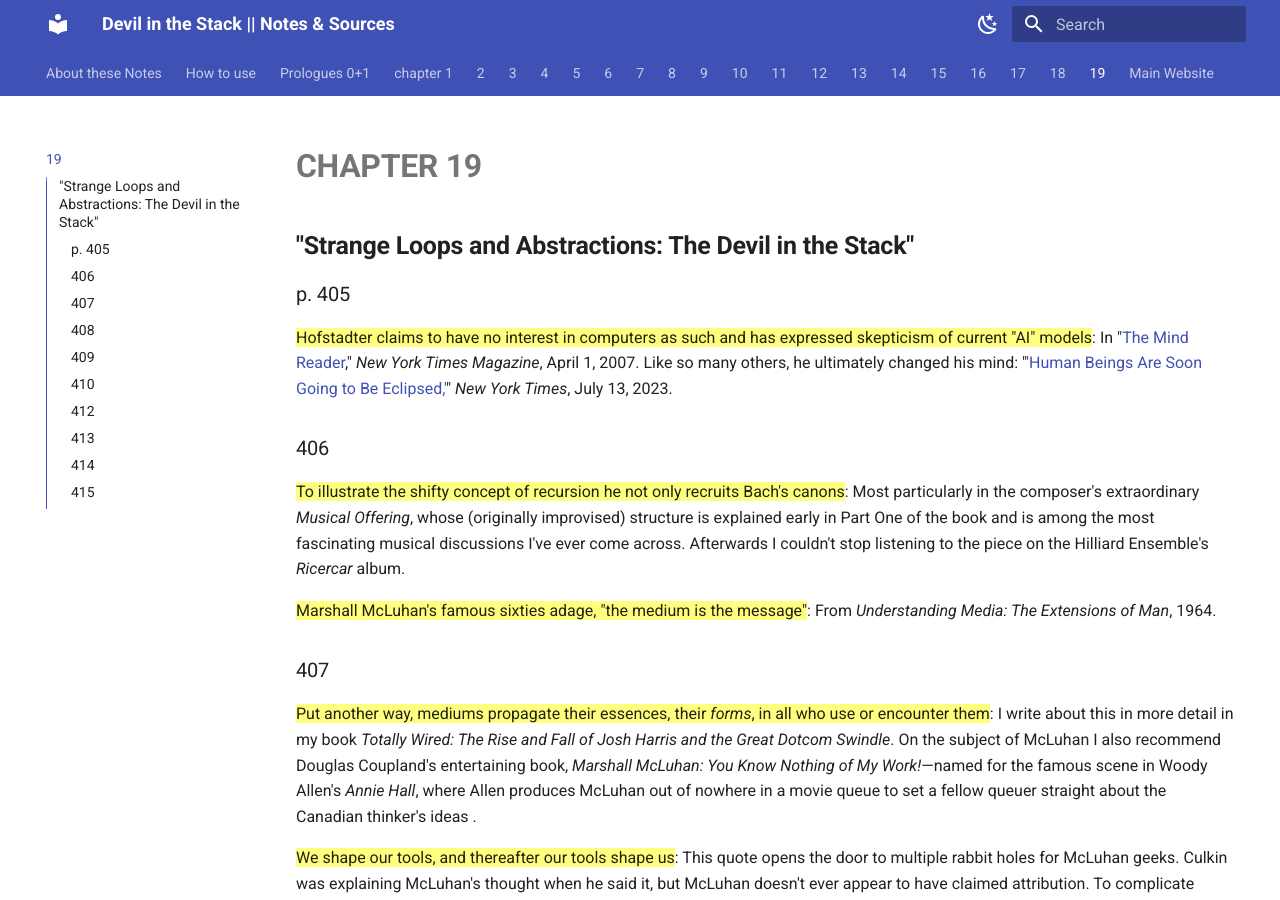
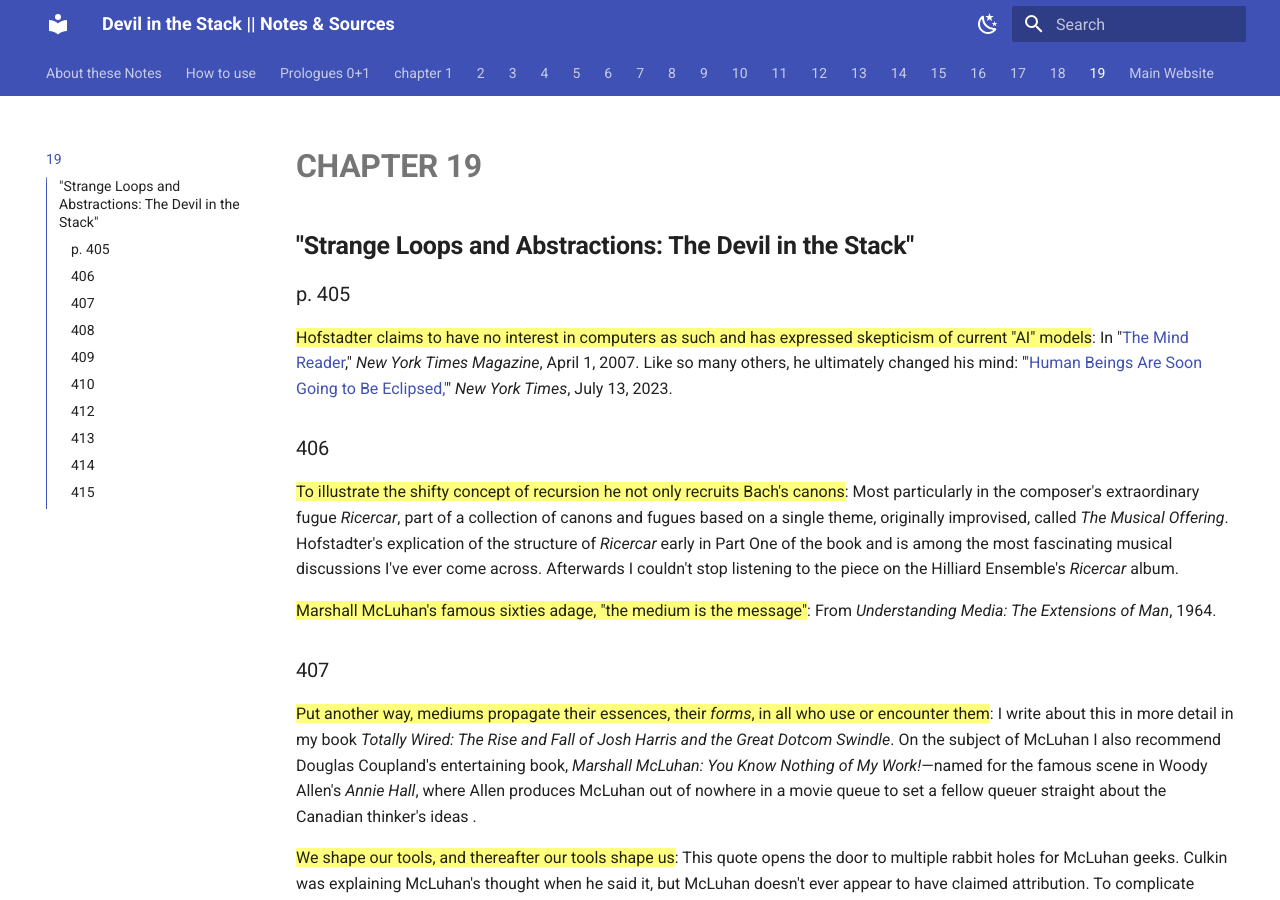
Before and after one commit to zappascout/devil_notes-sources, an MkDocs documentation site: the page built from docs/notes_19_devil.md, in a window 1280 px wide and 900 px high. Built offline with MkDocs 1.6.1 and Material for MkDocs 9.7.7, drawn with Linux system fonts in a browser that asks for light colours.

Commit message:
tidy ricercar entry

```diff
--- a/docs/notes_19_devil.md
+++ b/docs/notes_19_devil.md
@@ -12,11 +12,7 @@
 ###406
 ==To illustrate the shifty concept of recursion he not only
 recruits Bach's canons==:
-Most particularly in the composer's extraordinary *Musical Offering*,
-whose (originally improvised) structure is explained early in Part One
-of the book and is among the most fascinating musical discussions I've
-ever come across. Afterwards I couldn't stop listening to the piece on
-the Hilliard Ensemble's *Ricercar* album.
+Most particularly in the composer's extraordinary fugue *Ricercar*, part of a collection of canons and fugues based on a single theme, originally improvised, called *The Musical Offering*. Hofstadter's explication of the structure of *Ricercar* early in Part One of the book and is among the most fascinating musical discussions I've ever come across. Afterwards I couldn't stop listening to the piece on the Hilliard Ensemble's *Ricercar* album.
 
 ==Marshall McLuhan's famous sixties adage, "the medium is the
 message"==:
```
